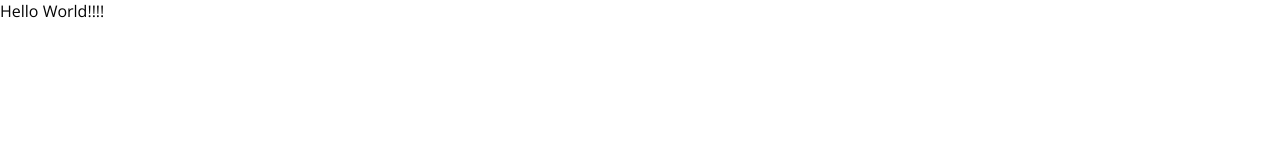
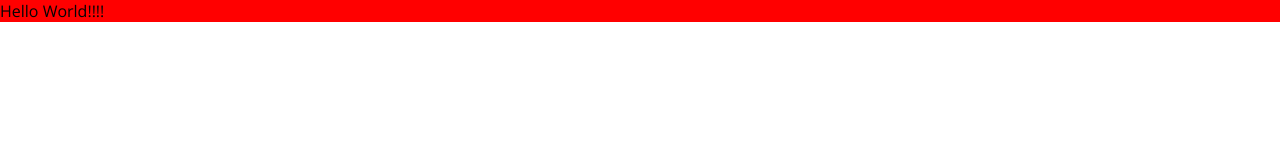
Before and after one commit to yehudisgrosz/OverpassHRTest, a website: page Yehudis-master/client/index.html in a window 1280 px wide. Drawn offline with nearby package versions, Linux system fonts and the light colour scheme.

Commit message:
initial commit

```diff
--- a/Yehudis-master/client/index.html
+++ b/Yehudis-master/client/index.html
@@ -10,7 +10,7 @@
 
 	</head>
 	<body>
-<h1>Hello World!!!!</h1>
+<h1 style="background-color:red">Hello World!!!!</h1>
 		<script src="js/app.js"></script>
 		<script>document.write('<script src="http://' + (location.host || 'localhost').split(':')[0] + ':35729/livereload.js"></' + 'script>')</script>
 	</body>
```
